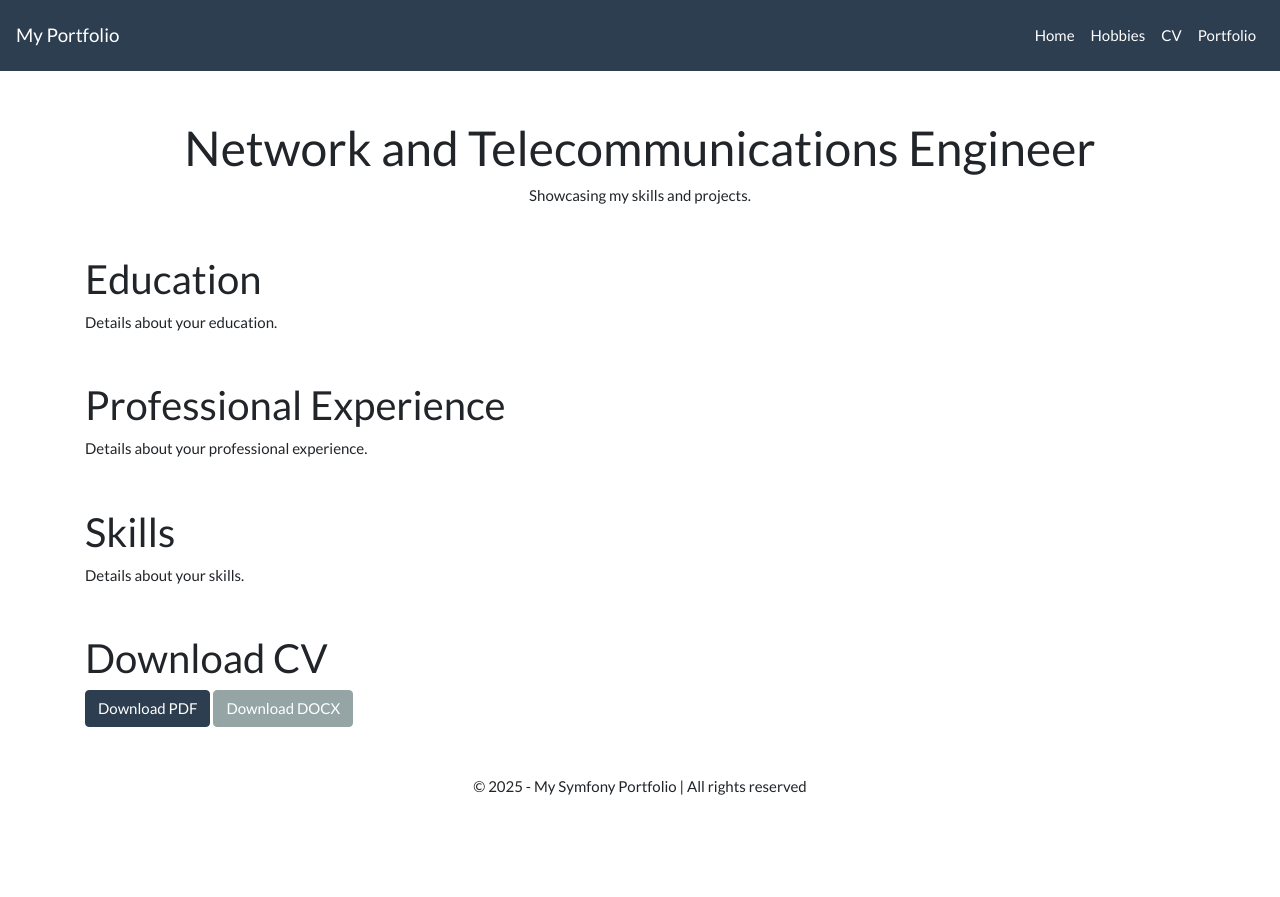
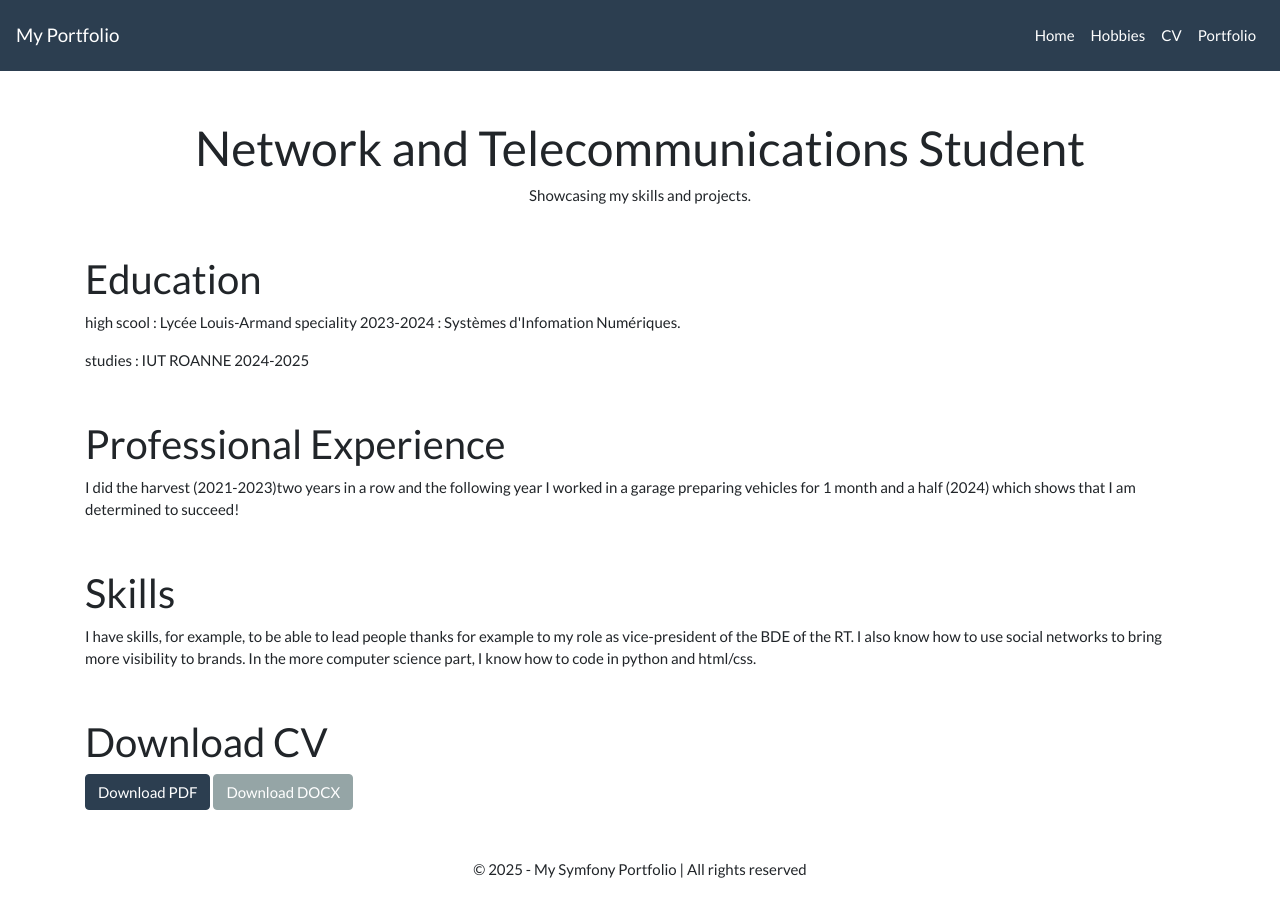
Before and after one commit to Nathanrebourg/portfolio2025, a Symfony app: template templates/main/cv.html.twig in a window 1280 px wide. Before the commit the page ends 795 px from the top, so only its background shows below. Run offline with Twig, Linux system fonts and the light colour scheme; the template is opened without the code that fills it, so the values that code supplies are empty; some libraries are stand-ins or nearby versions.

Commit message:
probleme push

```diff
--- /dev/null
+++ b/public/css/styles.css
@@ -0,0 +1,10 @@
+/* filepath: /c:/git/portfolio2025/portfolio2025/public/css/styles.css */
+.card-img-top {
+    width: 10%;
+    height: auto;
+}
+
+.custom-img-size {
+    max-width: 10%;
+    height: auto;
+}
--- /dev/null
+++ b/public/lien_google drive.txt
@@ -0,0 +1 @@
+https://drive.google.com/drive/u/0/folders/1WVnshN51DxcjQ2zfqdsz18StRyXt3XnE
--- a/templates/base.html.twig
+++ b/templates/base.html.twig
@@ -6,6 +6,7 @@
     <meta name="viewport" content="width=device-width, initial-scale=1.0">
     <title>{% block title %}My Symfony Portfolio{% endblock %}</title>
     <link rel="stylesheet" href="https://stackpath.bootstrapcdn.com/bootswatch/4.5.2/flatly/bootstrap.min.css">
+    <link rel="stylesheet" href="{{ asset('css/styles.css') }}">
 </head>
 <body>
     <nav class="navbar navbar-expand-lg navbar-dark bg-primary">
--- a/templates/main/cv.html.twig
+++ b/templates/main/cv.html.twig
@@ -2,27 +2,28 @@
 
 {% block title %}My CV{% endblock %}
 
-{% block header %}Network and Telecommunications Engineer{% endblock %}
+{% block header %}Network and Telecommunications Student{% endblock %}
 
 {% block body %}
 <section id="education" class="my-5">
     <h2>Education</h2>
-    <p>Details about your education.</p>
+    <p>high scool : Lycée Louis-Armand speciality 2023-2024 : Systèmes d'Infomation Numériques.</p>
+    <p>studies : IUT ROANNE 2024-2025<p>
 </section>
 
 <section id="experience" class="my-5">
     <h2>Professional Experience</h2>
-    <p>Details about your professional experience.</p>
+    <p>I did the harvest (2021-2023)two years in a row and the following year I worked in a garage preparing vehicles for 1 month and a half (2024) which shows that I am determined to succeed!</p>
 </section>
 
 <section id="skills" class="my-5">
     <h2>Skills</h2>
-    <p>Details about your skills.</p>
+    <p>I have skills, for example, to be able to lead people thanks for example to my role as vice-president of the BDE of the RT. I also know how to use social networks to bring more visibility to brands. In the more computer science part, I know how to code in python and html/css. </p>
 </section>
 
 <section id="download-cv" class="my-5">
     <h2>Download CV</h2>
-    <a href="CV.pdf" class="btn btn-primary" download>Download PDF</a>
-    <a href="CV.docx" class="btn btn-secondary" download>Download DOCX</a>
+    <a href="{{ asset('CV.pdf') }}" class="btn btn-primary" download>Download PDF</a>
+    <a href="{{ asset('CV.docx') }}" class="btn btn-secondary" download>Download DOCX</a>
 </section>
 {% endblock %}
--- a/templates/main/index.html.twig
+++ b/templates/main/index.html.twig
@@ -2,7 +2,7 @@
 
 {% block title %}Home - My Symfony Portfolio{% endblock %}
 
-{% block header %}REBOURG Nathan le pédado et consanguin{% endblock %}
+{% block header %}REBOURG Nathan {% endblock %}
 {% block subheader %}IUT of ROANNE{% endblock %}
 
 {% block body %}
--- a/templates/main/portfolio.html.twig
+++ b/templates/main/portfolio.html.twig
@@ -8,7 +8,7 @@
 {% block body %}
 <section id="projects" class="my-5">
     <h2>Projects</h2>
-    <p>Details about your projects.</p>
+    <p>We are working on a local network installation, an analysis of an IUT room and we have to code a program to find out if threats are detected via data from a terminal control</p>
 </section>
 
 <section id="skills" class="my-5">
@@ -23,6 +23,6 @@
 
 <section id="download-link" class="my-5">
     <h2>Download Portfolio Link</h2>
-    <a href="portfolio_link.txt" class="btn btn-primary" download>Download TXT</a>
+    <a href="lien_google drive.txt" class="btn btn-primary" download>Download TXT</a>
 </section>
 {% endblock %}
```
Also changed, not shown: templates/main/hobbies.html.twig (+9 -9 lines), public/images/jeux.jpg (added), public/images/muscu.webp (added), public/images/sax.webp (added), 2 other files.
